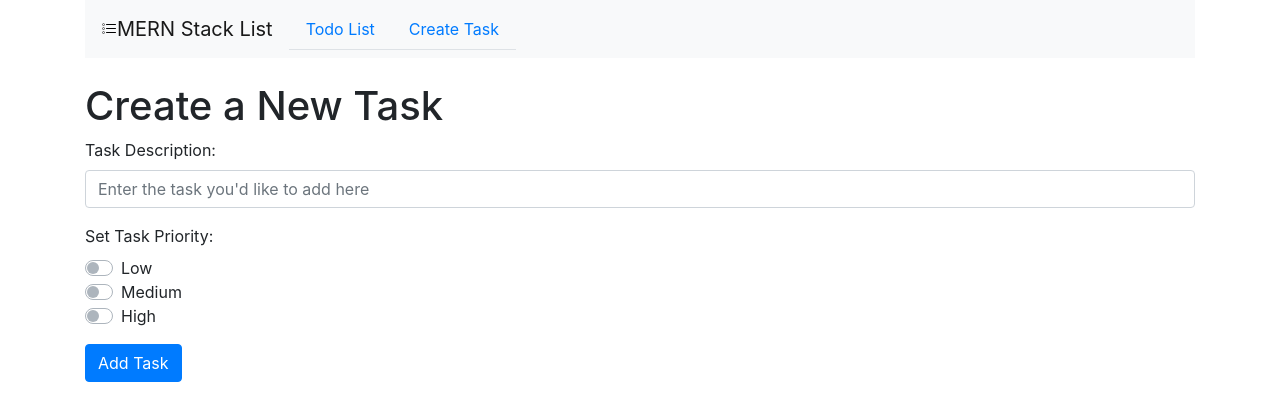
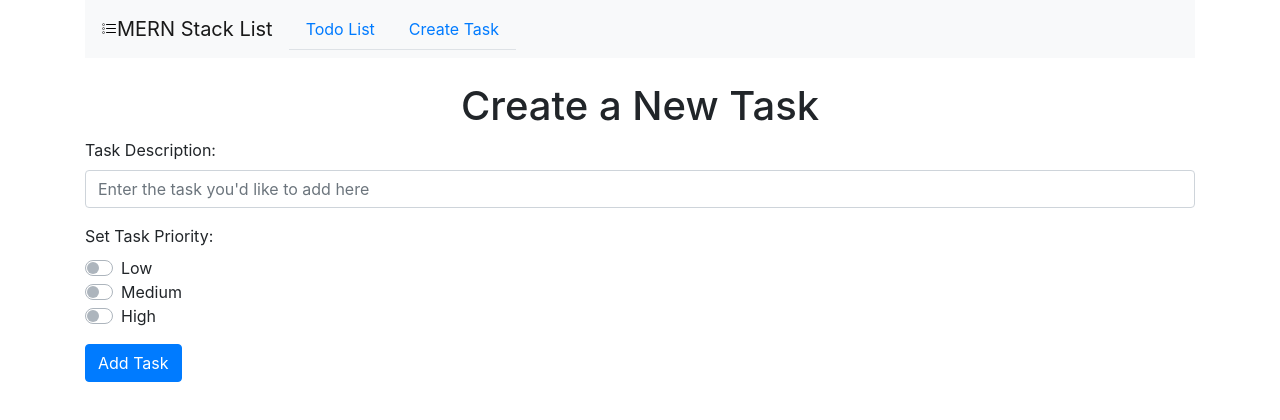
Before and after one commit to MiguelQuinones/MERN-Todo-List, a React (Create React App) app: page /create in a window 1280 px wide. Shown: the top 420 px of the page. Built offline with nearby package versions, Linux system fonts and the light colour scheme.

Commit message:
Updated index.css

```diff
--- a/src/components/createTask.js
+++ b/src/components/createTask.js
@@ -63,6 +63,9 @@ export default class createTask extends Component {
             task_priority : '',
             task_completed : false
         })
+
+        // Return user to list after submission
+        this.props.history.push( '/' );
     }
 
     // Render function that displays form to user -- remove submit input later for submit button component
--- a/src/index.css
+++ b/src/index.css
@@ -1,3 +1,4 @@
+/* Default styling for page*/
 body {
   margin: 0;
   font-family: -apple-system, BlinkMacSystemFont, 'Segoe UI', 'Roboto', 'Oxygen',
@@ -12,9 +13,14 @@ code {
     monospace;
 }
 
+/* Places a checkmark next to a completed task*/
 .completed {
   background-image: url(./check2-circle.svg);
   background-repeat: no-repeat;
   background-position: center;
   background-size: 30px;
 }
+
+h1 {
+  text-align: center;
+}
```
